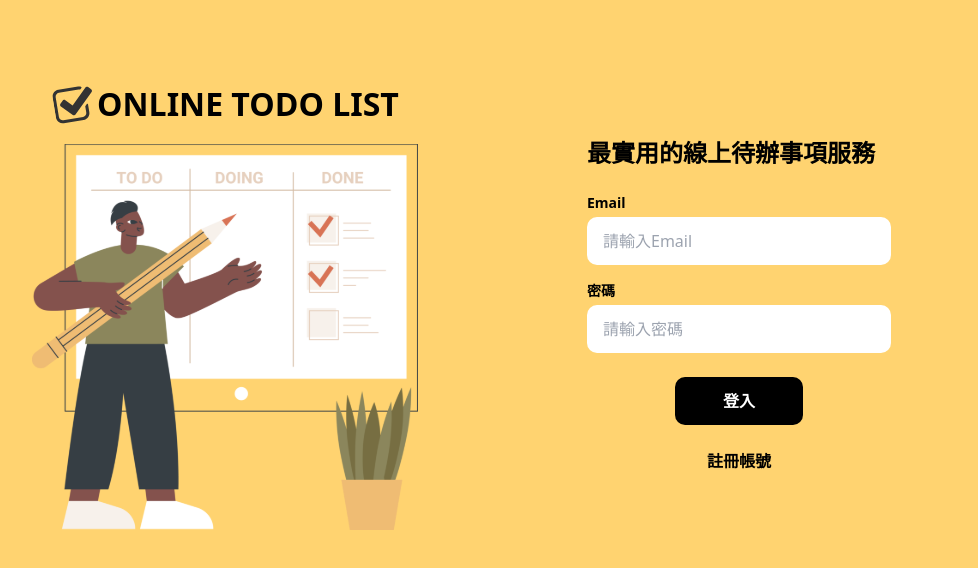
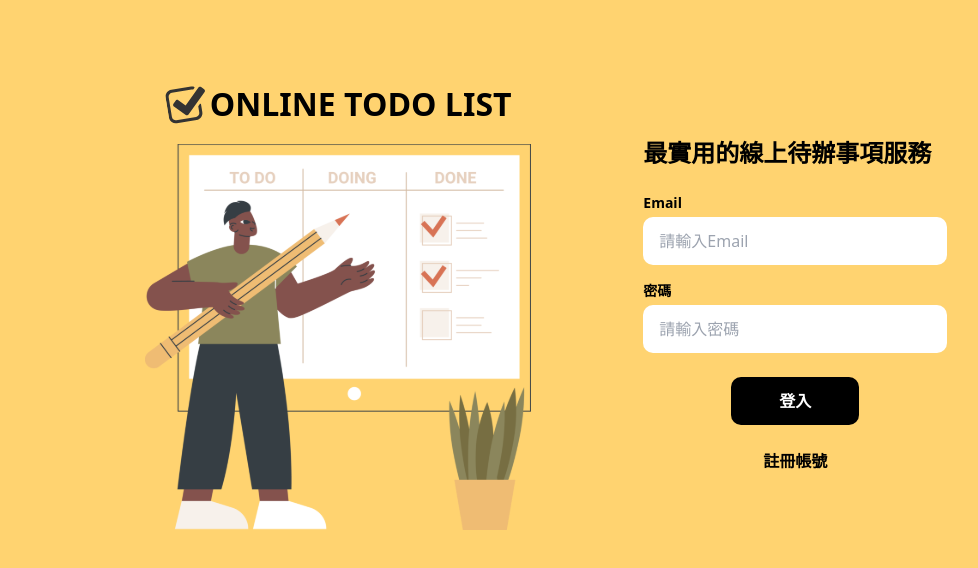
Before and after one commit to enpluto/todo, a React (Vite) app: page / in a window 1280 px wide. Shown: the top 568 px of the page, without its empty margins (94-1072 px from the left). Built offline with nearby package versions, Linux system fonts and the light colour scheme; a web font is replaced by a local one.

Commit message:
style: adjust main container, login and signup component layout style

```diff
--- a/src/Layout.tsx
+++ b/src/Layout.tsx
@@ -14,14 +14,17 @@ function Layout() {
   };
 
   return (
-    <main className="flex flex-col md:flex-row justify-evenly pt-12 md:pt-20 max-w-[375px] md:max-w-[1028px] mx-auto">
-      <div className="flex flex-col gap-y-4 justify-center">
+    <main className="pt-12 md:pt-20 max-w-[375px] md:max-w-[1028px] mx-auto flex flex-col md:flex-row justify-evenly items-center">
+      {/* left section */}
+      <div className="flex flex-col gap-y-4 justify-center w-full max-w-[386px]">
+        {/* logo */}
         <div className="flex justify-center">
           <img src="src/assets/check.svg" alt="" width="46" />
           <span className="text-[32px] font-bold font-baloo">
             ONLINE TODO LIST
           </span>
         </div>
+        {/* image */}
         <img
           src="src/assets/image.svg"
           alt=""
@@ -29,7 +32,8 @@ function Layout() {
           className="hidden md:block"
         />
       </div>
-      {SwitchPage()}
+      {/* right section */}
+      <div className="max-w-[304px] w-full mx-auto md:mx-0">{SwitchPage()}</div>
     </main>
   );
 }
--- a/src/output.css
+++ b/src/output.css
@@ -563,14 +563,6 @@ video {
   margin-right: auto;
 }
 
-.mt-12 {
-  margin-top: 3rem;
-}
-
-.mt-4 {
-  margin-top: 1rem;
-}
-
 .mt-11 {
   margin-top: 2.75rem;
 }
@@ -619,12 +611,12 @@ video {
   max-width: 375px;
 }
 
+.max-w-\[386px\] {
+  max-width: 386px;
+}
+
 .cursor-pointer {
   cursor: pointer;
-}
-
-.snap-none {
-  scroll-snap-type: none;
 }
 
 .flex-col {
@@ -663,10 +655,6 @@ video {
 
 .gap-y-1 {
   row-gap: 0.25rem;
-}
-
-.gap-y-10 {
-  row-gap: 2.5rem;
 }
 
 .gap-y-4 {
@@ -714,6 +702,16 @@ video {
   background-color: rgb(255 255 255 / var(--tw-bg-opacity, 1));
 }
 
+.bg-red-300 {
+  --tw-bg-opacity: 1;
+  background-color: rgb(252 165 165 / var(--tw-bg-opacity, 1));
+}
+
+.bg-red-400 {
+  --tw-bg-opacity: 1;
+  background-color: rgb(248 113 113 / var(--tw-bg-opacity, 1));
+}
+
 .bg-custom-gradient {
   background-image: linear-gradient(172.7deg, #FFD370 5.12%, #FFD370 53.33%, #FFD370 53.44%, #FFFFFF 53.45%, #FFFFFF 94.32%);
 }
@@ -755,20 +753,20 @@ video {
   padding-bottom: 1rem;
 }
 
-.pr-8 {
-  padding-right: 2rem;
+.pt-12 {
+  padding-top: 3rem;
 }
 
 .pt-4 {
   padding-top: 1rem;
 }
 
-.pt-12 {
-  padding-top: 3rem;
+.text-center {
+  text-align: center;
 }
 
-.text-center {
-  text-align: center;
+.align-middle {
+  vertical-align: middle;
 }
 
 .font-baloo {
@@ -792,11 +790,6 @@ video {
 .text-xl {
   font-size: 1.25rem;
   line-height: 1.75rem;
-}
-
-.text-base {
-  font-size: 1rem;
-  line-height: 1.5rem;
 }
 
 .font-bold {
@@ -829,8 +822,9 @@ video {
 }
 
 @media (min-width: 768px) {
-  .md\:mt-20 {
-    margin-top: 5rem;
+  .md\:mx-0 {
+    margin-left: 0px;
+    margin-right: 0px;
   }
 
   .md\:block {
@@ -865,16 +859,16 @@ video {
     border-style: none;
   }
 
+  .md\:pr-8 {
+    padding-right: 2rem;
+  }
+
   .md\:pt-0 {
     padding-top: 0px;
   }
 
   .md\:pt-20 {
     padding-top: 5rem;
-  }
-
-  .md\:pr-8 {
-    padding-right: 2rem;
   }
 
   .md\:text-left {
--- a/src/pages/login/index.tsx
+++ b/src/pages/login/index.tsx
@@ -4,7 +4,7 @@ type Props = {
 
 const Login = ({ setPage }: Props) => {
   return (
-    <ul className="flex flex-col gap-y-6 max-w-[304px] w-full m-auto">
+    <ul className="flex flex-col gap-y-6 mx-auto">
       <li className="text-xl md:text-2xl text-center md:text-left font-bold pt-4 md:pt-0">
         最實用的線上待辦事項服務
       </li>
--- a/src/pages/signup/index.tsx
+++ b/src/pages/signup/index.tsx
@@ -4,7 +4,7 @@ type Props = {
 
 const SignUp = ({ setPage }: Props) => {
   return (
-    <ul className="flex flex-col gap-y-6 max-w-[304px] w-full m-auto">
+    <ul className="flex flex-col gap-y-6 mx-auto">
       <li className="text-xl md:text-2xl text-center md:text-left font-bold pt-4 md:pt-0">
         註冊帳號
       </li>
```
